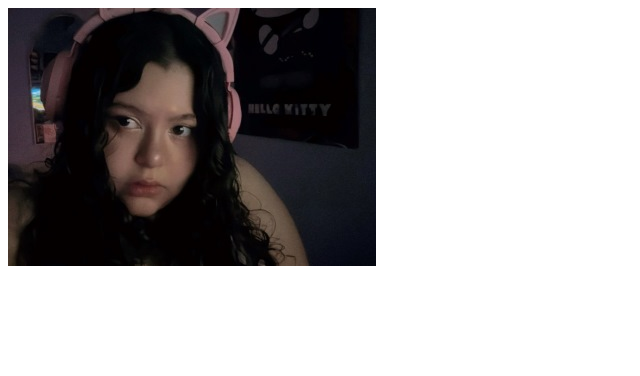
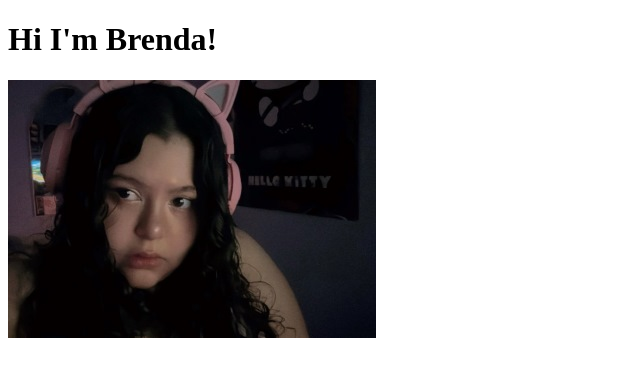
Before and after one commit to CIT82/brendal-pub, a plain HTML site: page pages/index.html in a window 1280 px wide. Shown: the whole page, without its empty margins (0-640 px from the left). Drawn offline with Linux system fonts and the light colour scheme.

Commit message:
Updating H1
adding header1

```diff
--- a/pages/index.html
+++ b/pages/index.html
@@ -6,6 +6,7 @@
     <title>Brenda Lemus</title>
   </head>
   <body>
+    <h1>Hi I'm Brenda!</h1>
     <img src="../images/mepicture.jpg" alt="Brenda(me)" />
   </body>
 </html>
```
